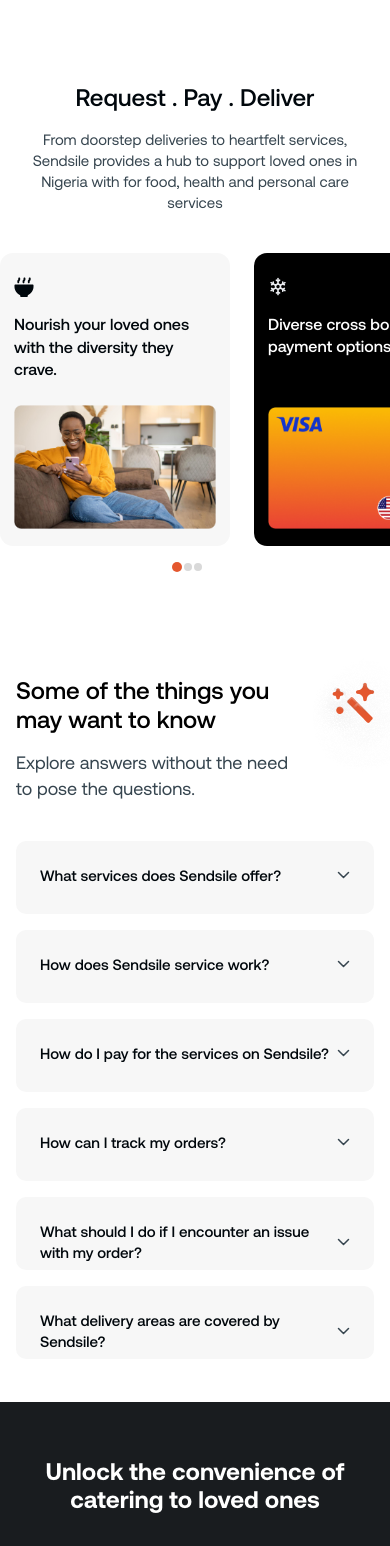
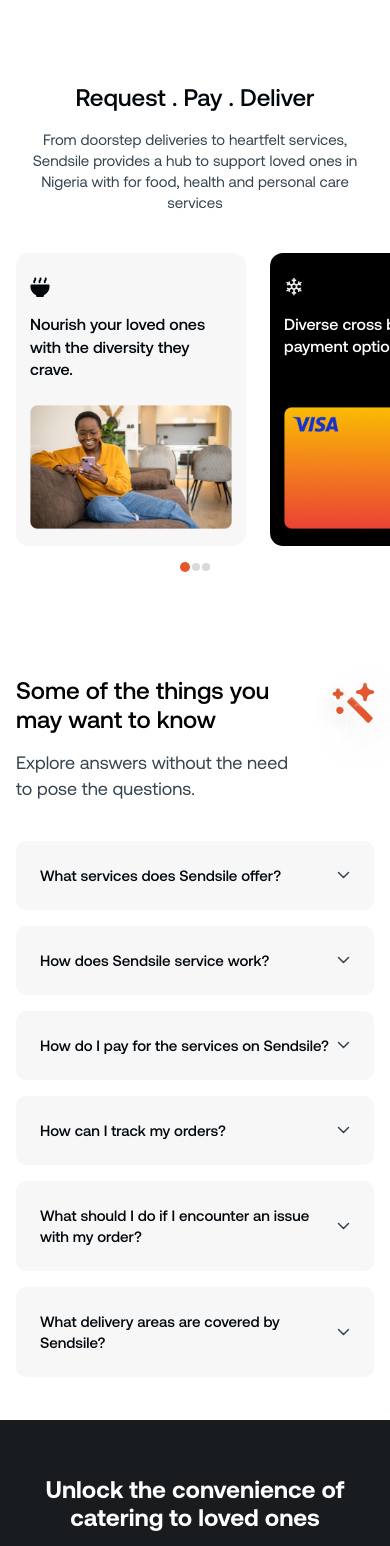
Before and after one commit to sulaimondawood/sendme-test, a React (Vite) app: page / in a window 390 px wide. Shown: the part 2366-3912 px from the top of the page. Built offline with nearby package versions, Linux system fonts and the light colour scheme.

Commit message:
did some minor changes

```diff
--- a/src/components/sections/Deliver.tsx
+++ b/src/components/sections/Deliver.tsx
@@ -40,7 +40,9 @@ export const Deliver = () => {
         services
       </p>
 
-      <Carousel slides={slide} />
+      <div className="pl-4">
+        <Carousel slides={slide} />
+      </div>
       <div className="hidden md:flex items-start gap-8 justify-center pt-14">
         <Card
           bg="bg-[#F7F7F7]"
--- a/src/components/sections/Services.tsx
+++ b/src/components/sections/Services.tsx
@@ -6,6 +6,8 @@ import { Tab } from "../ui/Tab";
 import { tab } from "../ui/Tab";
 
 const Services = () => {
+  console.log(tab);
+
   return (
     <section className="bg-servicesGradient px-4 md:px-0">
       <Container>
@@ -33,7 +35,7 @@ const Services = () => {
           <div className="h-[1px] w-full md:w-[1066px] bg-[#E1DFD0]"></div>
         </div>
         <>
-          <div className="pt-10 flex flex-col gap-6 md:hidden">
+          <div className="w-full pt-10 flex flex-col gap-6 md:hidden">
             {tab.map((tab, index) => {
               return <ServicesCard key={index} {...tab} />;
             })}
--- a/src/components/ui/Accordion.tsx
+++ b/src/components/ui/Accordion.tsx
@@ -21,7 +21,7 @@ export const Accordion = ({
     <div
       ref={ref}
       className={`bg-[#F7F7F7] rounded-[10px] p-6 ${
-        isOpen ? "h-auto" : "h-[73px] overflow-hidden"
+        isOpen ? "h-auto" : "h-fit overflow-hidden"
       } transition-all duration-200 ease-in-out`}
     >
       <div className="flex justify-between items-center">
@@ -37,8 +37,8 @@ export const Accordion = ({
       </div>
       <p
         className={`${
-          isOpen ? "h-full" : "h-0 overflow-hidden"
-        } pt-4 text-sm md:text-base leading-[22px] font-aeonikRegular text-prm-black `}
+          isOpen ? "h-full pt-4" : "h-0 overflow-hidden"
+        } text-sm md:text-base leading-[22px] font-aeonikRegular text-prm-black `}
       >
         {content}
       </p>
```
